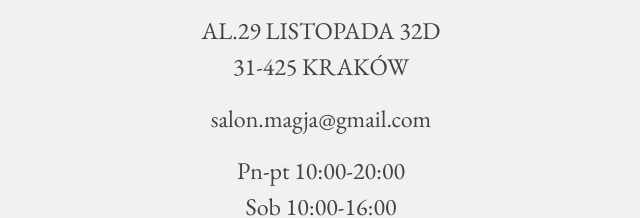
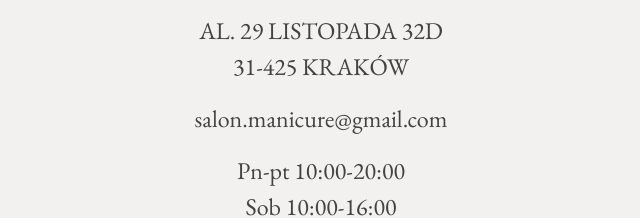
Before and after one commit to sendecka/MANICURE, a plain HTML site: page index.html in a window 1280 px wide. Shown: the part 6151-6369 px from the top of the page, 319-959 px from the left. Drawn offline with nearby package versions, Linux system fonts and the light colour scheme.

Commit message:
Update index.html

```diff
--- a/index.html
+++ b/index.html
@@ -399,10 +399,10 @@
         <div>
           <p>+48 500 200 467</p>
           <p>
-            AL.29 LISTOPADA 32D <br />
+            AL. 29 LISTOPADA 32D <br />
             31-425 KRAKÓW
           </p>
-          <p>salon.magja@gmail.com</p>
+          <p>salon.manicure@gmail.com</p>
           <p>
             Pn-pt 10:00-20:00 <br />
             Sob 10:00-16:00
```
